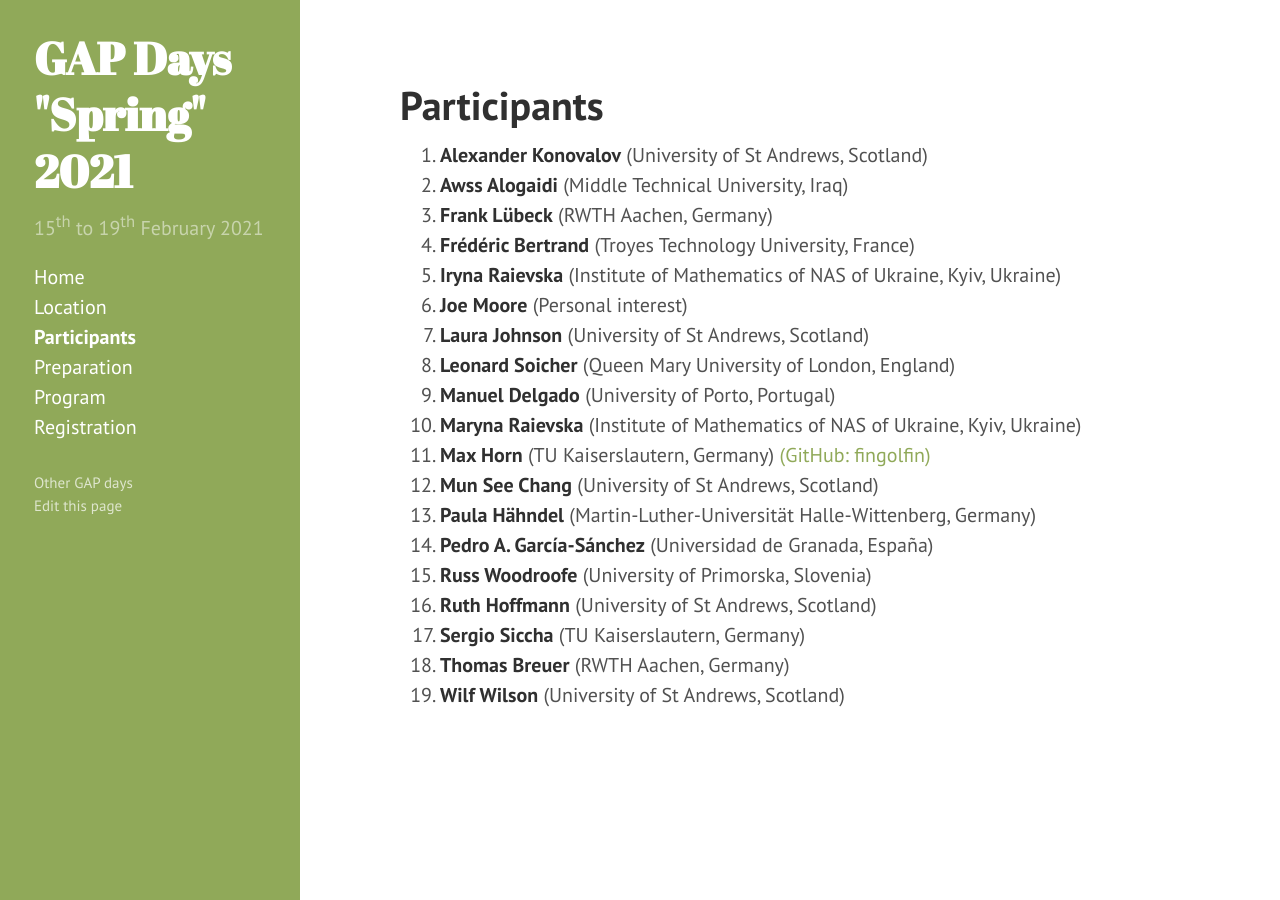
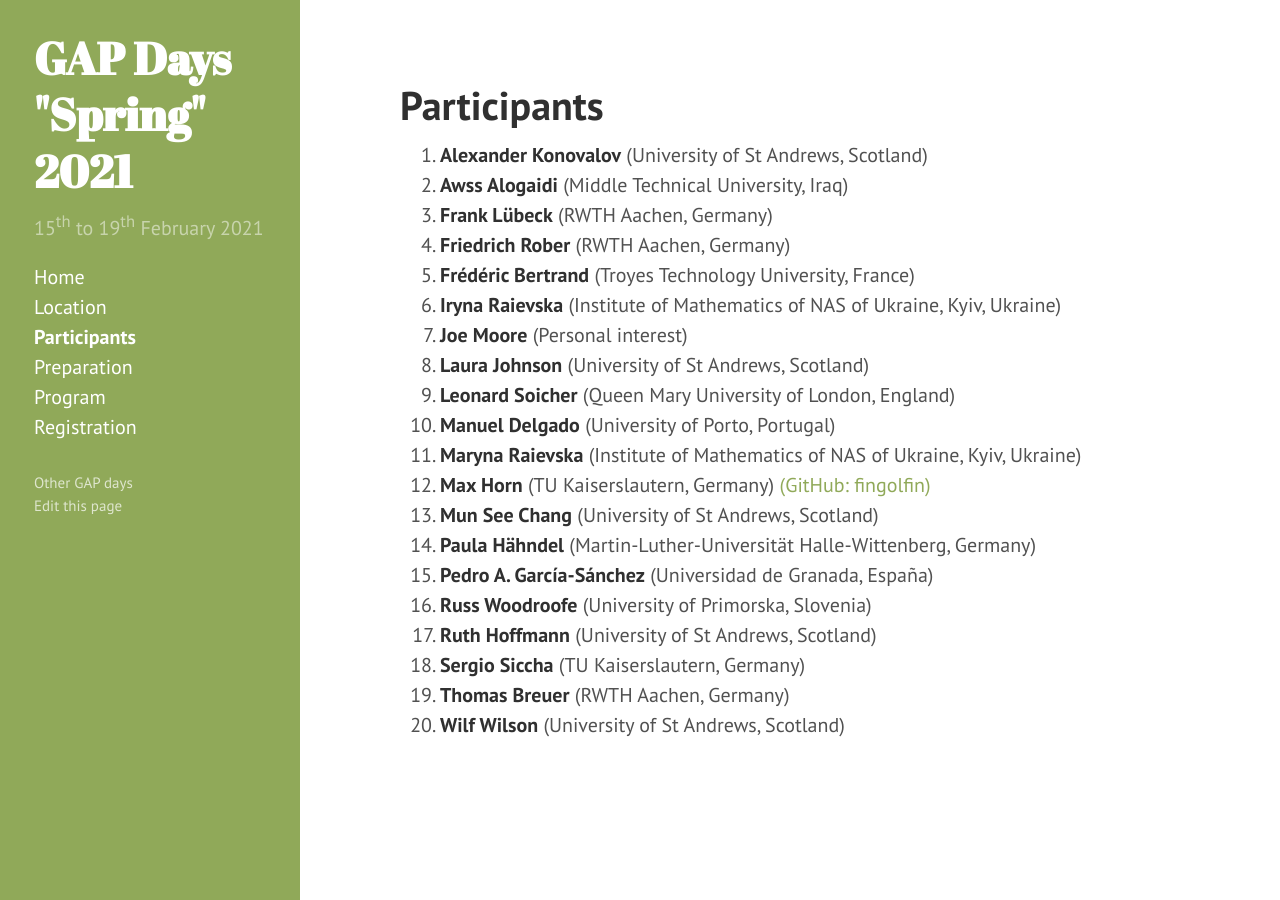
Before and after one commit to gapdays/gapdays2021-spring, a Jekyll site: the page built from participants.md, in a window 1280 px wide. Built offline with Jekyll 4.4.1, drawn with Linux system fonts in a browser that asks for light colours.

Commit message:
added participants:

```diff
--- a/_data/participants.yml
+++ b/_data/participants.yml
@@ -56,3 +56,6 @@
 
 - name: Laura Johnson
   affiliation: University of St Andrews, Scotland
+
+- name: Friedrich Rober
+  affiliation: RWTH Aachen, Germany
```
